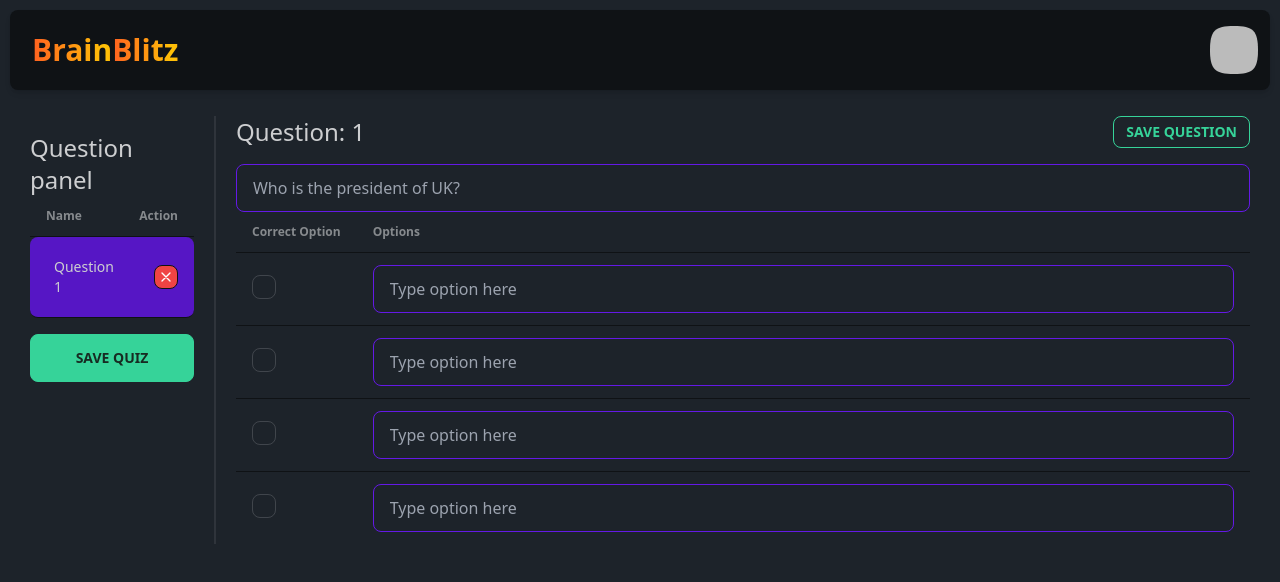
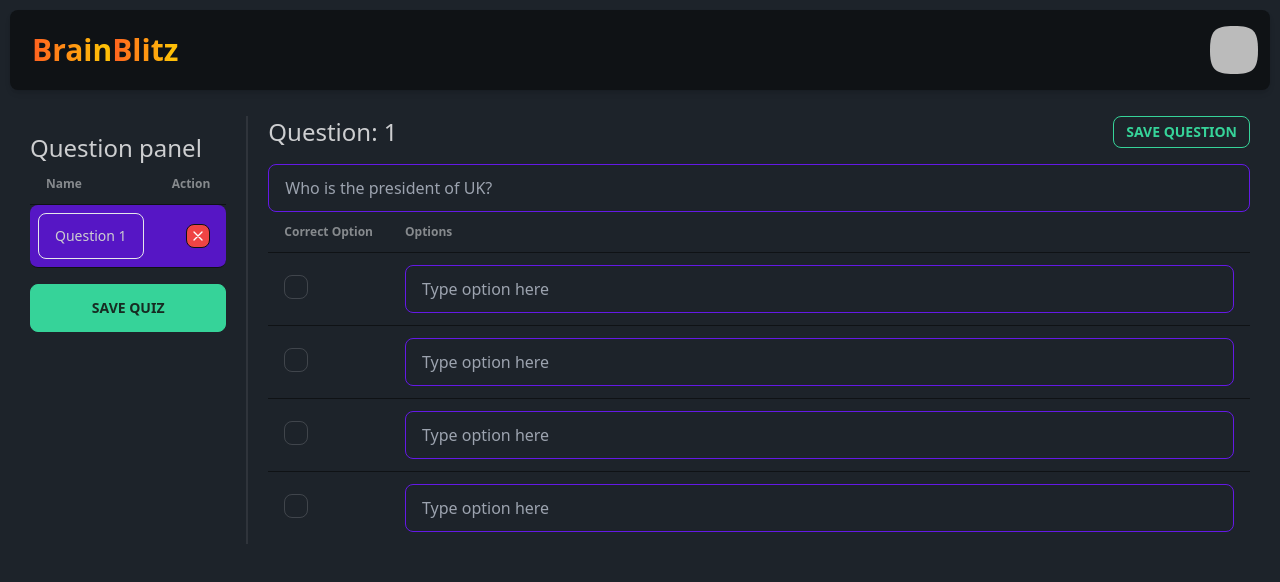
Before and after one commit to JeelRajodiya/brain-blitz, a Next.js app: page /NewQuiz/Questions in a window 1280 px wide. Shown: the top 582 px of the page. Built offline with nearby package versions, Linux system fonts and the light colour scheme; no server answers; sample sign-in values are in the browser's storage.

Commit message:
expt with divs and larger table width

```diff
--- a/pages/NewQuiz/Questions.tsx
+++ b/pages/NewQuiz/Questions.tsx
@@ -20,7 +20,7 @@ const IndexEntry = ({
     }`}
   >
     <td
-      className="m-2 cursor-pointer hover:bg-secondary-focus rounded-lg"
+      className="m-2 cursor-pointer border hover:bg-secondary-focus rounded-lg"
       onClick={() => setActiveQuestion(index + 1)}
     >
       {name}
--- a/styles/global.css
+++ b/styles/global.css
@@ -121,7 +121,7 @@
 }
 
 .questionForm > :nth-child(1) {
-  flex: 0.3;
+  flex: 0.4;
 }
 
 .questionForm > :nth-child(2) {
```
